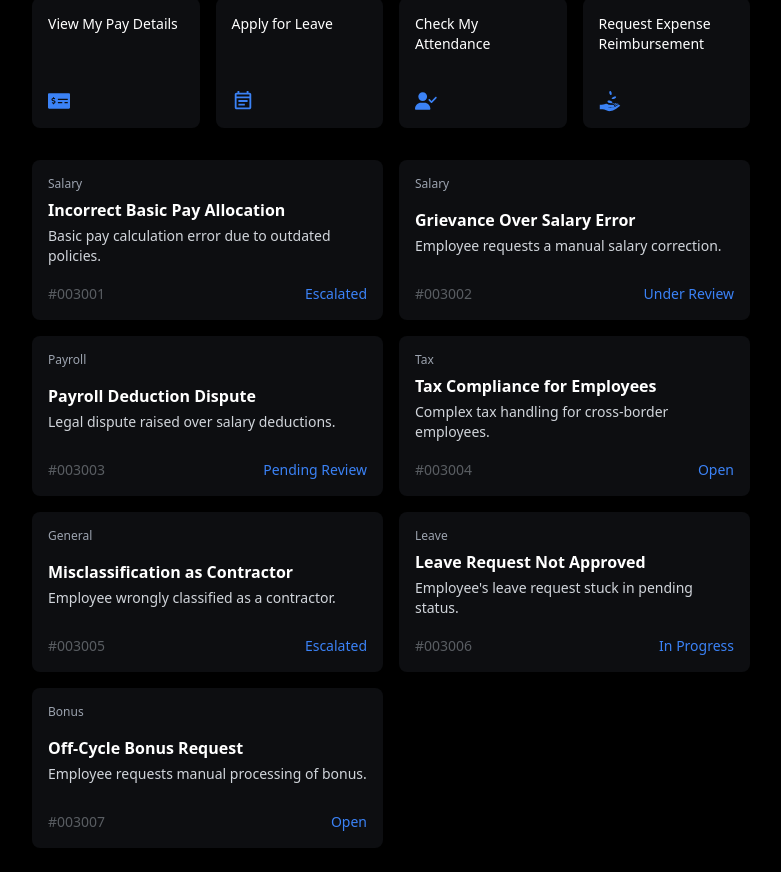
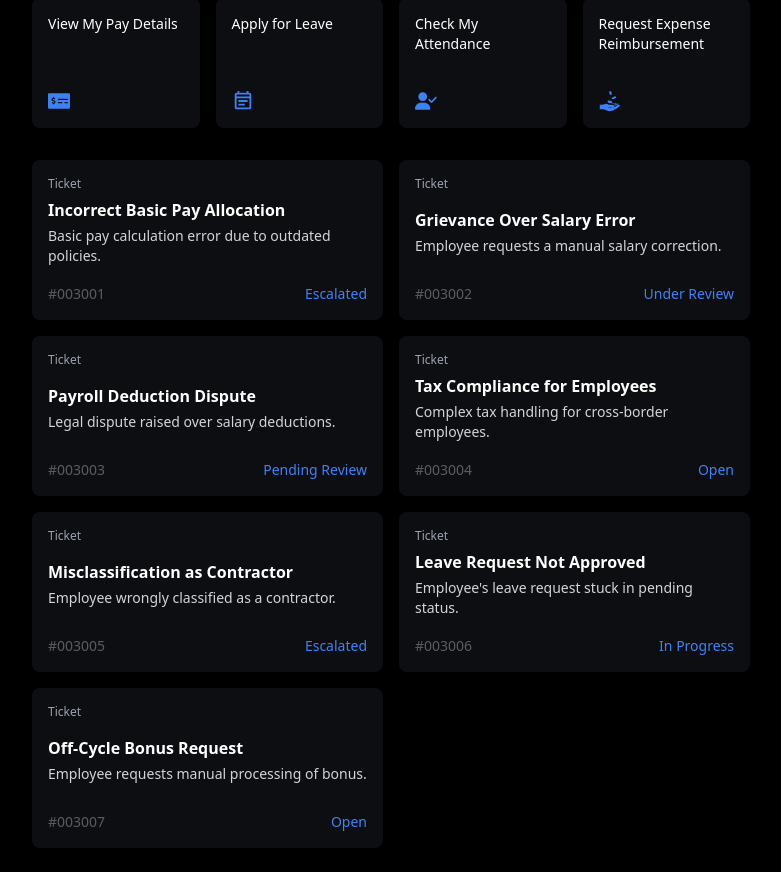
Before and after one commit to GenFoxAi/Comm-IT-Engage-Prototype, a React (Vite) app: page / in a window 1280 px wide. Shown: the part 474-1346 px from the top of the page, without its empty margins (249-1030 px from the left). Built offline with nearby package versions, Linux system fonts and the light colour scheme.

Commit message:
refactor: update ticket categorization logic and enhance display for leave requests and reimbursements

```diff
--- a/src/pages/Home.jsx
+++ b/src/pages/Home.jsx
@@ -66,28 +66,28 @@ const Home = () => {
 
 
   const categorizeTicket = (ticket) => {
-    if (ticket.title?.toLowerCase().includes("salary")) return "Salary";
-    if (ticket.title?.toLowerCase().includes("tax")) return "Tax";
-    if (ticket.title?.toLowerCase().includes("leave")) return "Leave";
-    if (ticket.title?.toLowerCase().includes("bonus")) return "Bonus";
-    if (ticket.title?.toLowerCase().includes("payroll")) return "Payroll";
-    return "General";
+    if (ticket.title?.toLowerCase().includes("salary")) return "Ticket";
+    if (ticket.title?.toLowerCase().includes("tax")) return "Ticket";
+    if (ticket.title?.toLowerCase().includes("leave")) return "Ticket";
+    if (ticket.title?.toLowerCase().includes("bonus")) return "Ticket";
+    if (ticket.title?.toLowerCase().includes("payroll")) return "Ticket";
+    return "Ticket";
   };
 
   const combinedTickets = [
     ...leaveRequests.map((request, index) => ({
       id: `leave-${index}`,
-      category: "Leave",
-      subject: `${request.leaveType}`,
-      description: `${request.reason}`,
+      category: "Leave Request",
+      subject: `Leave Type: ${request.leaveType}`,
+      description: `Reason: ${request.reason}`,
       ticketNumber: `#00300${index + 1}`,
       status: request.status,
     })),
     ...reimbursements.map((reimbursement, index) => ({
       id: `reimbursement-${index}`,
-      category: "Reimbursement",
-      subject: `${reimbursement.expenseType}`,
-      description: `${reimbursement.description}`,
+      category: "Reimbursement Request",
+      subject: `Expense Type: ${reimbursement.expenseType}`,
+      description: `Description: ${reimbursement.description}`,
       ticketNumber: `#00301${index + 1}`,
       status: reimbursement.status,
     })),
```
